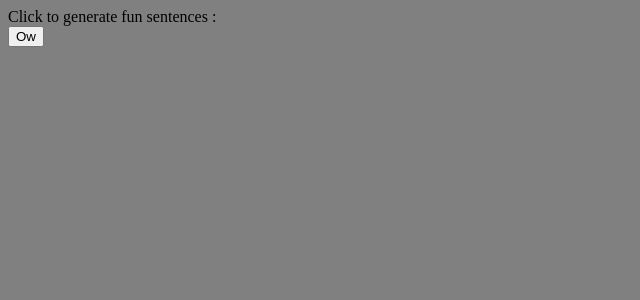
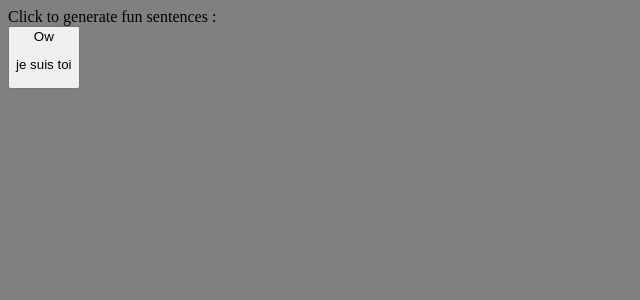
Before and after one commit to ayoub33210/angular-fun-sentences-generator, an Angular app: page / in a window 1280 px wide. Shown: the top 300 px of the page, without its empty margins (0-640 px from the left). Built offline with nearby package versions, Linux system fonts and the light colour scheme.

Commit message:
first commit pc cci dev

```diff
--- a/src/app/app.html
+++ b/src/app/app.html
@@ -1,6 +1,7 @@
 <section>
   <div class="example-label">Click to generate fun sentences : </div>
   <div class="example-button-row">
-    <button matButton="tonal" >Ow</button>
+    <button matButton="tonal" >Ow<app-subject-component></app-subject-component></button>
+
   </div>
 </section>
--- a/src/app/app.ts
+++ b/src/app/app.ts
@@ -1,12 +1,14 @@
 import { Component, signal } from '@angular/core';
 // import { RouterOutlet } from '@angular/router';
+import { SubjectComponent } from './subject-component/subject-component';
 
 @Component({
   selector: 'app-root',
-  imports: [],
+  imports: [SubjectComponent],
   templateUrl: './app.html',
   styleUrl: './app.css'
 })
 export class App {
   protected readonly title = signal('angular-fun-sentences-generator');
+
 }
--- a/src/app/subject-component/subject-component.html
+++ b/src/app/subject-component/subject-component.html
@@ -1 +1 @@
-<p>subject-component works!</p>
+<p>{{subject}}</p>
--- a/src/app/subject-component/subject-component.ts
+++ b/src/app/subject-component/subject-component.ts
@@ -7,5 +7,6 @@ import { Component } from '@angular/core';
   styleUrl: './subject-component.css'
 })
 export class SubjectComponent {
+    subject = 'je suis toi';
 
 }
```
